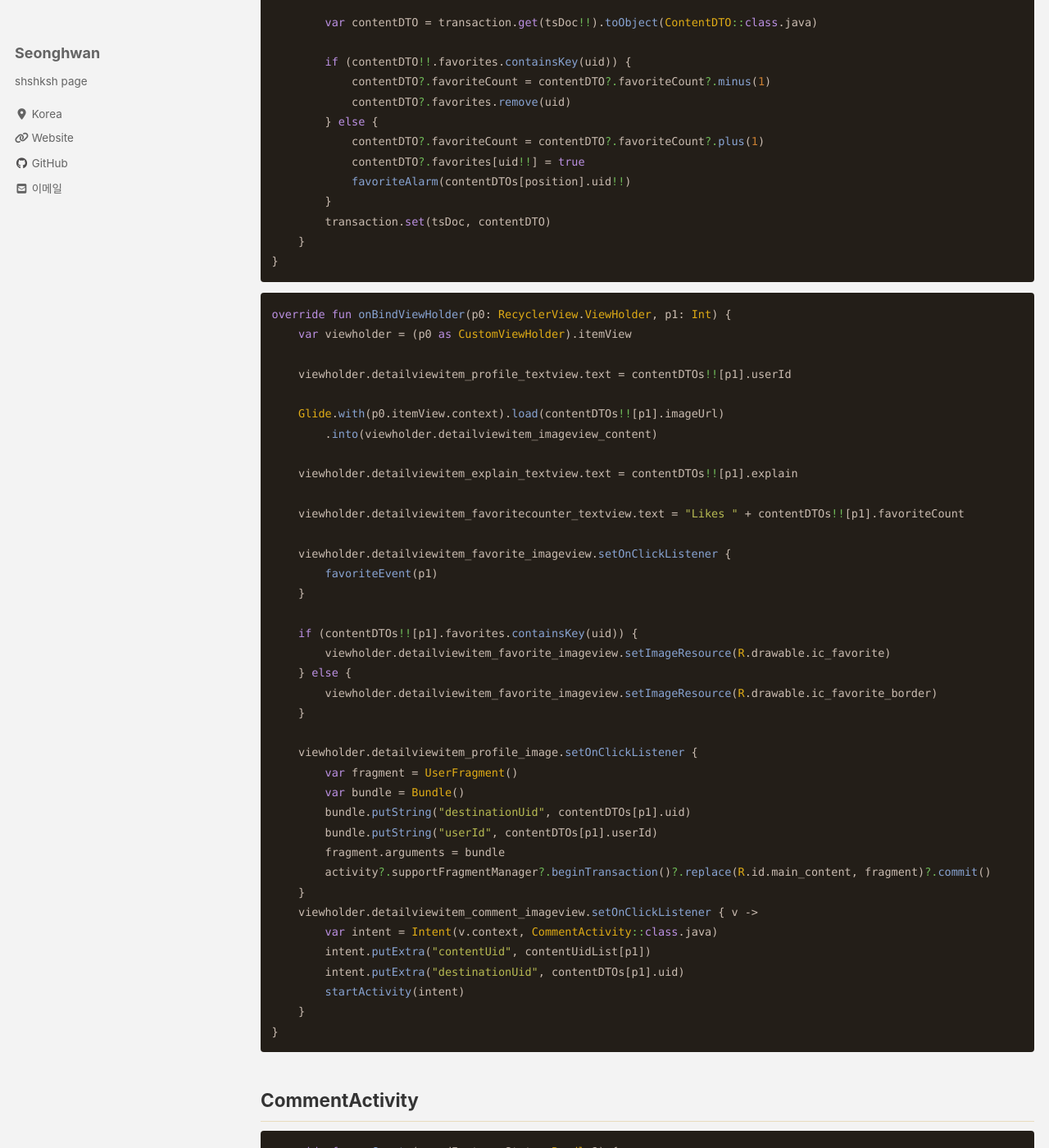
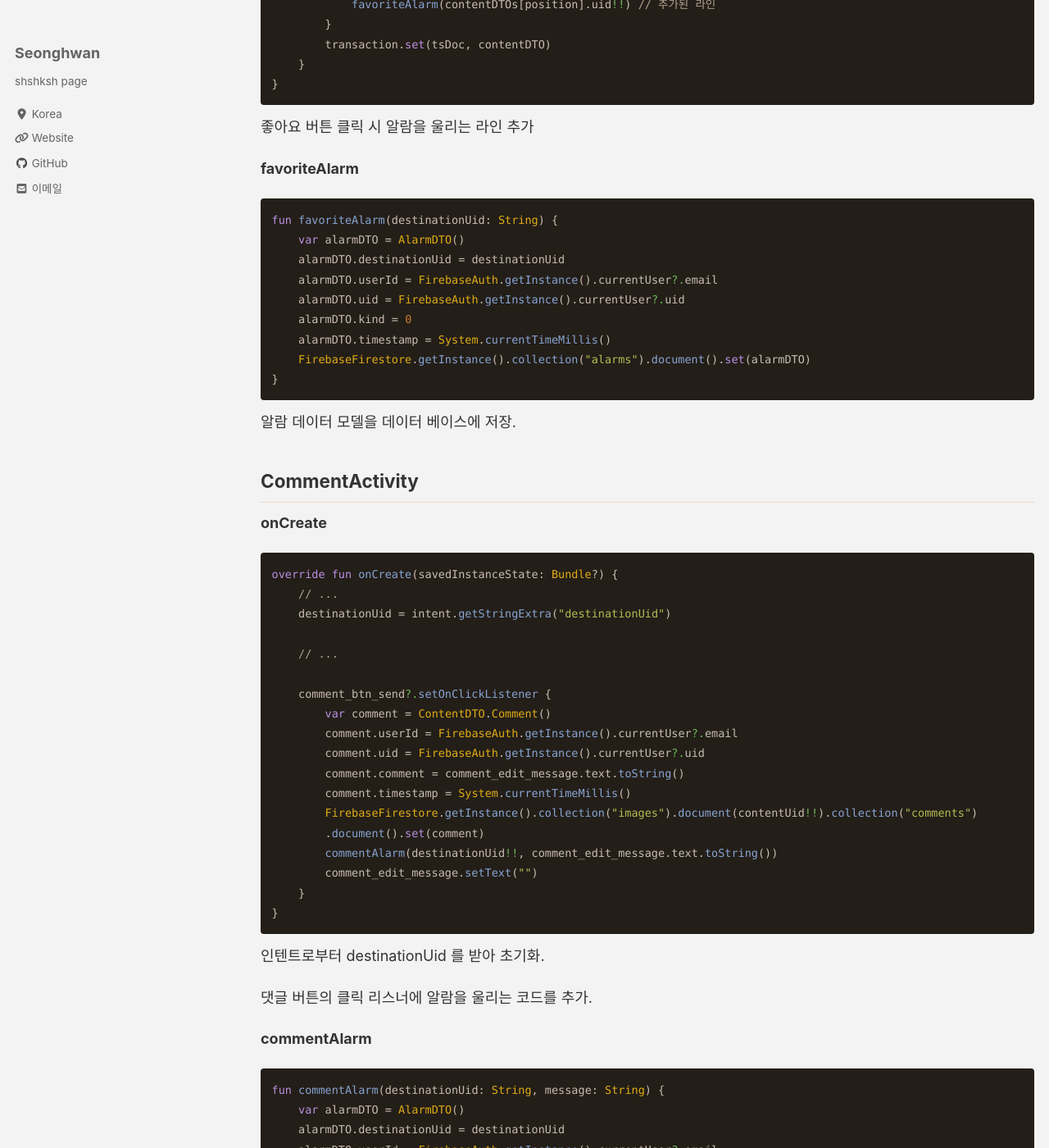
Before and after one commit to shshksh/shshksh.github.io, a Jekyll site: the page built from _posts/clone_coding/2020-07-01-Android-clone-coding-#15-Implement-alarm-event.md, in a window 1280 px wide and 1400 px high, scrolled down 2664 px. Shown: the whole window at 82% size. Built offline with Jekyll 4.4.1, drawn with Linux system fonts in a browser that asks for light colours; cached includes are drawn as plain includes; nearby versions of some CDN libraries; comment, search, counter and statistics services are not loaded; some of the changed text lies outside the part shown.

Commit message:
upload post

````diff
--- a/_posts/clone_coding/2020-07-01-Android-clone-coding-#15-Implement-alarm-event.md
+++ b/_posts/clone_coding/2020-07-01-Android-clone-coding-#15-Implement-alarm-event.md
@@ -30,33 +30,15 @@ data class AlarmDTO(
 
 알람 데이터를 관리하는 모델
 
+
+
 ## UserFragment
+
+**requestFollow**
 
 ```kotlin
 fun requestFollow() {
-    var tsDocFollowing = firestore?.collection("users")?.document(currentUserId!!)
-    firestore?.runTransaction { transaction ->
-        var followDTO = transaction.get(tsDocFollowing!!).toObject(FollowDTO::class.java)
-        if (followDTO == null) {
-            followDTO = FollowDTO()
-            followDTO!!.followingCount = 1
-            followDTO!!.followings[uid!!] = true
-
-            transaction.set(tsDocFollowing, followDTO)
-            return@runTransaction
-        }
-
-        if (followDTO.followings.containsKey(uid)) {
-            followDTO?.followingCount = followDTO?.followingCount - 1
-            followDTO?.followings?.remove(uid)
-        } else {
-            followDTO?.followingCount = followDTO?.followingCount + 1
-            followDTO?.followings[uid!!] = true
-        }
-        transaction.set(tsDocFollowing, followDTO)
-        return@runTransaction
-    }
-
+    // ...
     var tsDocFollower = firestore?.collection("users")?.document(uid!!)
     firestore?.runTransaction { transaction ->
         var followDTO = transaction.get(tsDocFollower!!).toObject((FollowDTO::class.java))
@@ -84,7 +66,11 @@ fun requestFollow() {
 }
 ```
 
+팔로우를 누를 때 마다 follwer 알람 호출
 
+
+
+**followerAlarm**
 
 ```kotlin
 fun followerAlarm(destinationUid: String) {
@@ -98,25 +84,30 @@ fun followerAlarm(destinationUid: String) {
 }
 ```
 
+팔로우 데이터를 저장하는 모델
+
 
 
 ## DetailViewFragment
 
-
+**onBindViewHolder**
 
 ```kotlin
-fun favoriteAlarm(destinationUid: String) {
-    var alarmDTO = AlarmDTO()
-    alarmDTO.destinationUid = destinationUid
-    alarmDTO.userId = FirebaseAuth.getInstance().currentUser?.email
-    alarmDTO.uid = FirebaseAuth.getInstance().currentUser?.uid
-    alarmDTO.kind = 0
-    alarmDTO.timestamp = System.currentTimeMillis()
-    FirebaseFirestore.getInstance().collection("alarms").document().set(alarmDTO)
+override fun onBindViewHolder(p0: RecyclerView.ViewHolder, p1: Int) {
+    viewholder.detailviewitem_comment_imageview.setOnClickListener { v ->
+        var intent = Intent(v.context, CommentActivity::class.java)
+        intent.putExtra("contentUid", contentUidList[p1])
+        intent.putExtra("destinationUid", contentDTOs[p1].uid)
+        startActivity(intent)
+    }
 }
 ```
 
+댓글 이미지 클릭 시 CommentActivity에 destinationUid 를 인텐트로 넘겨주는 코드 추가.
 
+
+
+**favoriteEvent**
 
 ```kotlin
 fun favoriteEvent(position: Int) {
@@ -131,68 +122,45 @@ fun favoriteEvent(position: Int) {
         } else {
             contentDTO?.favoriteCount = contentDTO?.favoriteCount?.plus(1)
             contentDTO?.favorites[uid!!] = true
-            favoriteAlarm(contentDTOs[position].uid!!)
+            favoriteAlarm(contentDTOs[position].uid!!) // 추가된 라인
         }
         transaction.set(tsDoc, contentDTO)
     }
 }
 ```
 
+좋아요 버튼 클릭 시 알람을 울리는 라인 추가
 
 
+
+**favoriteAlarm**
+
 ```kotlin
-override fun onBindViewHolder(p0: RecyclerView.ViewHolder, p1: Int) {
-    var viewholder = (p0 as CustomViewHolder).itemView
-
-    viewholder.detailviewitem_profile_textview.text = contentDTOs!![p1].userId
-
-    Glide.with(p0.itemView.context).load(contentDTOs!![p1].imageUrl)
-        .into(viewholder.detailviewitem_imageview_content)
-
-    viewholder.detailviewitem_explain_textview.text = contentDTOs!![p1].explain
-
-    viewholder.detailviewitem_favoritecounter_textview.text = "Likes " + contentDTOs!![p1].favoriteCount
-
-    viewholder.detailviewitem_favorite_imageview.setOnClickListener {
-        favoriteEvent(p1)
-    }
-
-    if (contentDTOs!![p1].favorites.containsKey(uid)) {
-        viewholder.detailviewitem_favorite_imageview.setImageResource(R.drawable.ic_favorite)
-    } else {
-        viewholder.detailviewitem_favorite_imageview.setImageResource(R.drawable.ic_favorite_border)
-    }
-
-    viewholder.detailviewitem_profile_image.setOnClickListener {
-        var fragment = UserFragment()
-        var bundle = Bundle()
-        bundle.putString("destinationUid", contentDTOs[p1].uid)
-        bundle.putString("userId", contentDTOs[p1].userId)
-        fragment.arguments = bundle
-        activity?.supportFragmentManager?.beginTransaction()?.replace(R.id.main_content, fragment)?.commit()
-    }
-    viewholder.detailviewitem_comment_imageview.setOnClickListener { v ->
-        var intent = Intent(v.context, CommentActivity::class.java)
-        intent.putExtra("contentUid", contentUidList[p1])
-        intent.putExtra("destinationUid", contentDTOs[p1].uid)
-        startActivity(intent)
-    }
+fun favoriteAlarm(destinationUid: String) {
+    var alarmDTO = AlarmDTO()
+    alarmDTO.destinationUid = destinationUid
+    alarmDTO.userId = FirebaseAuth.getInstance().currentUser?.email
+    alarmDTO.uid = FirebaseAuth.getInstance().currentUser?.uid
+    alarmDTO.kind = 0
+    alarmDTO.timestamp = System.currentTimeMillis()
+    FirebaseFirestore.getInstance().collection("alarms").document().set(alarmDTO)
 }
 ```
+
+알람 데이터 모델을 데이터 베이스에 저장.
 
 
 
 ## CommentActivity
 
+**onCreate**
+
 ```kotlin
 override fun onCreate(savedInstanceState: Bundle?) {
-    super.onCreate(savedInstanceState)
-    setContentView(R.layout.activity_comment)
-    contentUid = intent.getStringExtra("contentUid")
+    // ...
     destinationUid = intent.getStringExtra("destinationUid")
 
-    comment_recyclerview.adapter = CommentRecyclerviewAdapter()
-    comment_recyclerview.layoutManager = LinearLayoutManager(this)
+    // ...
 
     comment_btn_send?.setOnClickListener {
         var comment = ContentDTO.Comment()
@@ -200,17 +168,19 @@ override fun onCreate(savedInstanceState: Bundle?) {
         comment.uid = FirebaseAuth.getInstance().currentUser?.uid
         comment.comment = comment_edit_message.text.toString()
         comment.timestamp = System.currentTimeMillis()
-
         FirebaseFirestore.getInstance().collection("images").document(contentUid!!).collection("comments")
-            .document().set(comment)
+        .document().set(comment)
         commentAlarm(destinationUid!!, comment_edit_message.text.toString())
         comment_edit_message.setText("")
-
     }
 }
 ```
 
+인텐트로부터 destinationUid 를 받아 초기화.
 
+댓글 버튼의 클릭 리스너에 알람을 울리는 코드를 추가.
+
+**commentAlarm**
 
 ```kotlin
 fun commentAlarm(destinationUid: String, message: String) {
@@ -224,21 +194,15 @@ fun commentAlarm(destinationUid: String, message: String) {
 }
 ```
 
+알람의 데이터 모델을 만들어 데이터베이스에 저장.
 
+
+
+**onBindViewHolder**
 
 ```kotlin
 override fun onBindViewHolder(p0: RecyclerView.ViewHolder, p1: Int) {
-    var view = p0.itemView
-    view.commentviewitem_textview_comment.text = comments[p1].comment
-    view.commentviewitem_textview_profile.text = comments[p1].userId
-
-    FirebaseFirestore.getInstance()
-        .collection("profileImages")
-        .document(comments[p1].uid!!)
-        .get()
-        .addOnCompleteListener { task ->
-            if (task.isSuccessful) {
-                var url = task.result!!["image"]
+    // ...
          		 Glide.with(p0.itemView.context).load(url).apply(RequestOptions().circleCrop())
                     .into(view.commentviewitem_imageview_profile)
             }
@@ -246,3 +210,5 @@ override fun onBindViewHolder(p0: RecyclerView.ViewHolder, p1: Int) {
 
 }
 ```
+
+댓글 작성자의 프로필 사진을 가져와서 바인딩.
````
